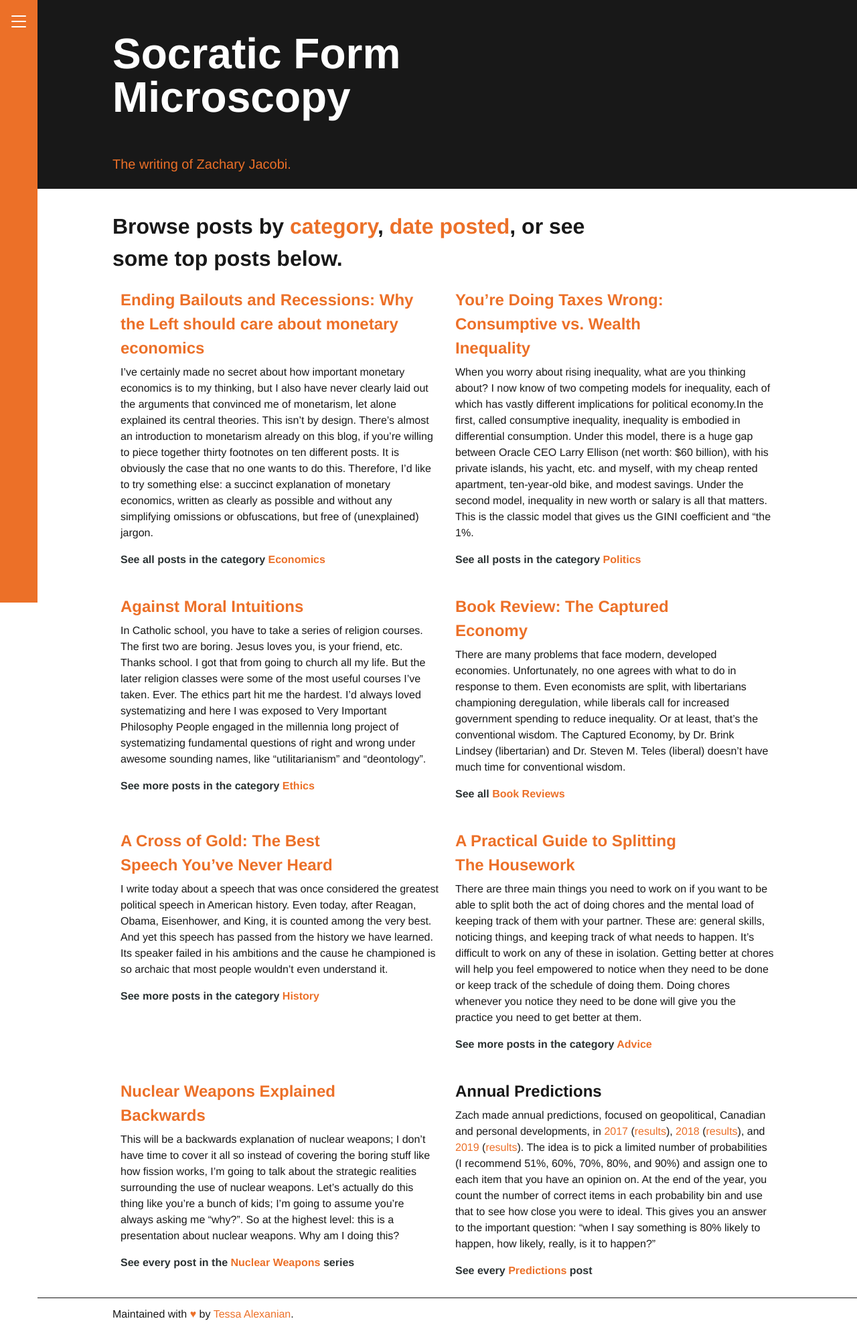
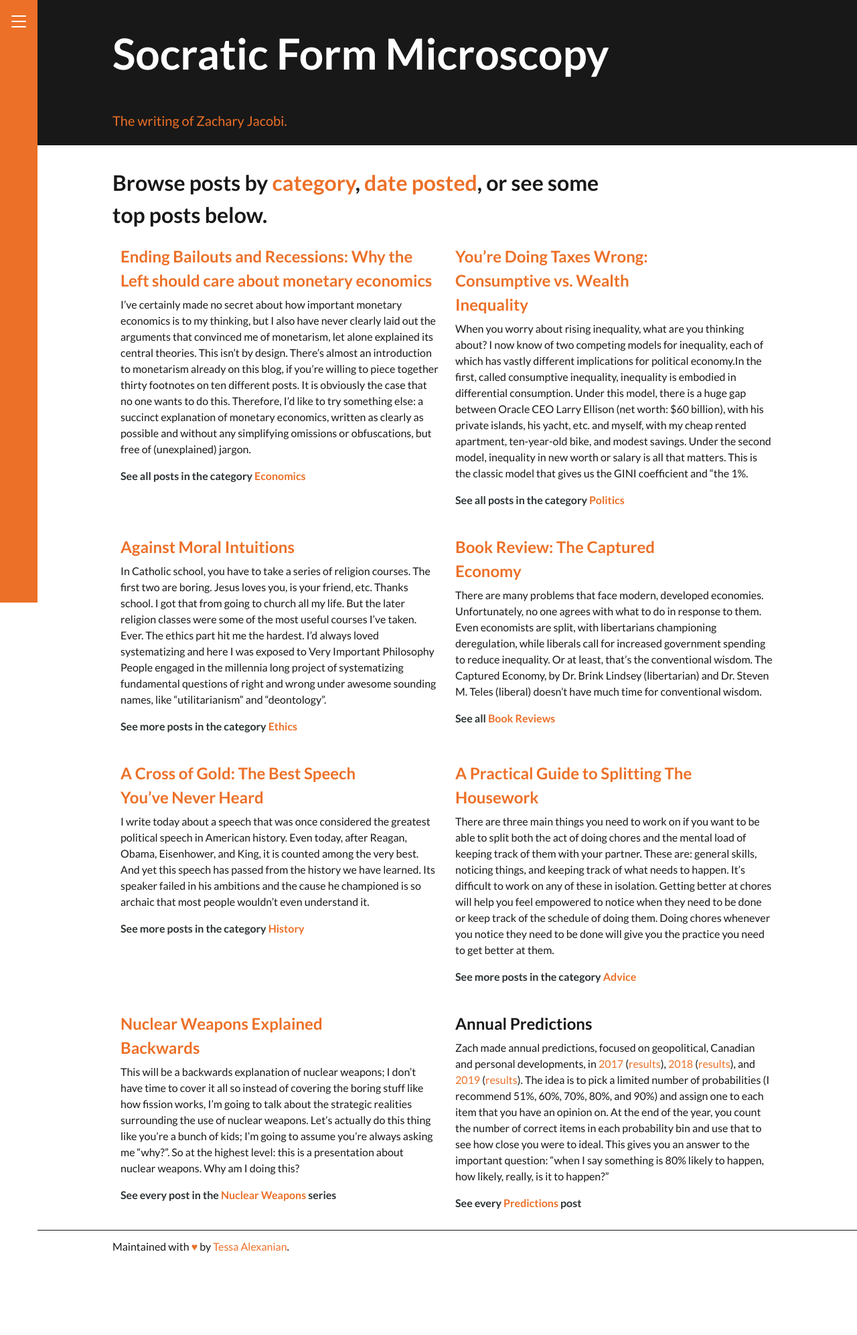
Before and after one commit to alexanian/socratic-form-microscopy, a Jekyll site: the page built from index.html, in a window 1280 px wide. Shown: the whole page at 67% size. Built offline with Jekyll 4.4.1, drawn with Linux system fonts in a browser that asks for light colours; after the commit the page ends 1893 px from its top, so only the background shows below that.

Commit message:
add Lato font

```diff
--- a/_includes/head.html
+++ b/_includes/head.html
@@ -8,6 +8,9 @@
 
     {% assign user_url = site.url | append: site.baseurl %}
     {% assign full_base_url = user_url | default: site.github.url %}
+    <link rel="preconnect" href="https://fonts.googleapis.com">
+    <link rel="preconnect" href="https://fonts.gstatic.com" crossorigin>
+    <link href="https://fonts.googleapis.com/css2?family=Lato:ital,wght@0,400;0,700;1,400;1,700&display=swap" rel="stylesheet">
     <link rel="stylesheet" href="{{ "/assets/style.css" | prepend: full_base_url }}">
 
     <link rel="canonical" href="{{ page.url | replace:'index.html','' | prepend: site.baseurl | prepend: site.url }}">
--- a/_sass/_variables.scss
+++ b/_sass/_variables.scss
@@ -1,5 +1,5 @@
 // Font family
-$body-font-family: "Helvetica Neue", Arial, sans-serif;
+$body-font-family: "Lato", "Helvetica Neue", Arial, sans-serif;
 $body-font-size: 16px;
 $prose-font-size: 19px;
 
```
